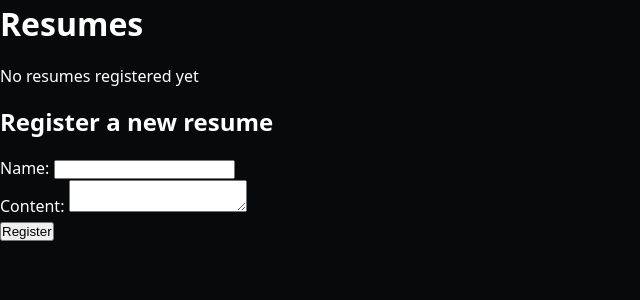
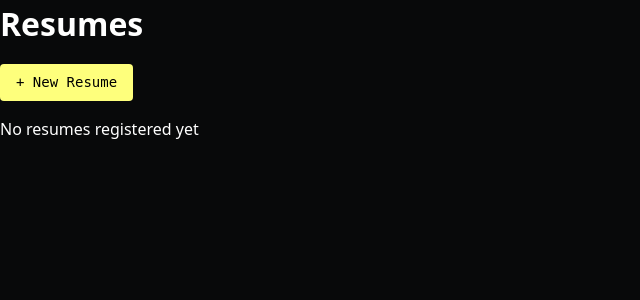
Before and after one commit to best-testing-monkey/job-hunter, a Python web app: template app/webapp/templates/resumes.html in a window 1280 px wide. Shown: the part 57-357 px from the top of the page, without its empty margins (0-640 px from the left). Run offline with Jinja, Linux system fonts and the light colour scheme; the template is opened without the code that fills it, so the values that code supplies are empty.

Commit message:
Move resume creation to its own page, make the homepage list-first
QA feedback: the homepage read as "just a registration dialog" since the
create form (its own h2 + a full textarea) visually dominated the page
even though the resume list/empty-state was technically there above it.
Moved create to GET/POST-paired /resumes/new, left the homepage as just
the list + a "+ New Resume" link. Also linked each resume name to its
detail page — it was plain text before, which made the list useless to
navigate from even once populated.

```diff
--- a/app/webapp/routes.py
+++ b/app/webapp/routes.py
@@ -35,6 +35,11 @@ def resume_list():
     conn = get_db()
     resumes = db.list_resumes(conn)
     return render_template("resumes.html", resumes=resumes)
+
+
+@bp.route("/resumes/new", methods=["GET"])
+def new_resume():
+    return render_template("resume_new.html")
 
 
 @bp.route("/resumes/<int:resume_id>", methods=["GET"])
--- a/app/webapp/static/style.css
+++ b/app/webapp/static/style.css
@@ -48,12 +48,14 @@ p {
 }
 
 .btn-accent {
+  display: inline-block;
   background: var(--accent);
   color: var(--text-on-accent);
   border: none;
   padding: 0.5rem 1rem;
   border-radius: 4px;
   font-family: ui-monospace, "SF Mono", "Cascadia Code", "JetBrains Mono", monospace;
+  text-decoration: none;
   cursor: pointer;
   font-size: 0.875rem;
 }
--- a/app/webapp/templates/resumes.html
+++ b/app/webapp/templates/resumes.html
@@ -3,27 +3,15 @@
 {% block content %}
 <main>
     <h1>Resumes</h1>
+    <p><a href="/resumes/new" class="btn-accent">+ New Resume</a></p>
     {% if resumes %}
         <ul>
             {% for resume in resumes %}
-                <li>{{ resume['name'] }}</li>
+                <li><a href="/resumes/{{ resume['id'] }}">{{ resume['name'] }}</a></li>
             {% endfor %}
         </ul>
     {% else %}
         <p>No resumes registered yet</p>
     {% endif %}
-
-    <h2>Register a new resume</h2>
-    <form method="post" action="/resumes">
-        <div>
-            <label for="name">Name:</label>
-            <input type="text" id="name" name="name" required>
-        </div>
-        <div>
-            <label for="content">Content:</label>
-            <textarea id="content" name="content" required></textarea>
-        </div>
-        <button type="submit">Register</button>
-    </form>
 </main>
 {% endblock %}
```
Also changed, not shown: app/webapp/templates/resume_new.html (added, +18 -0 lines).
